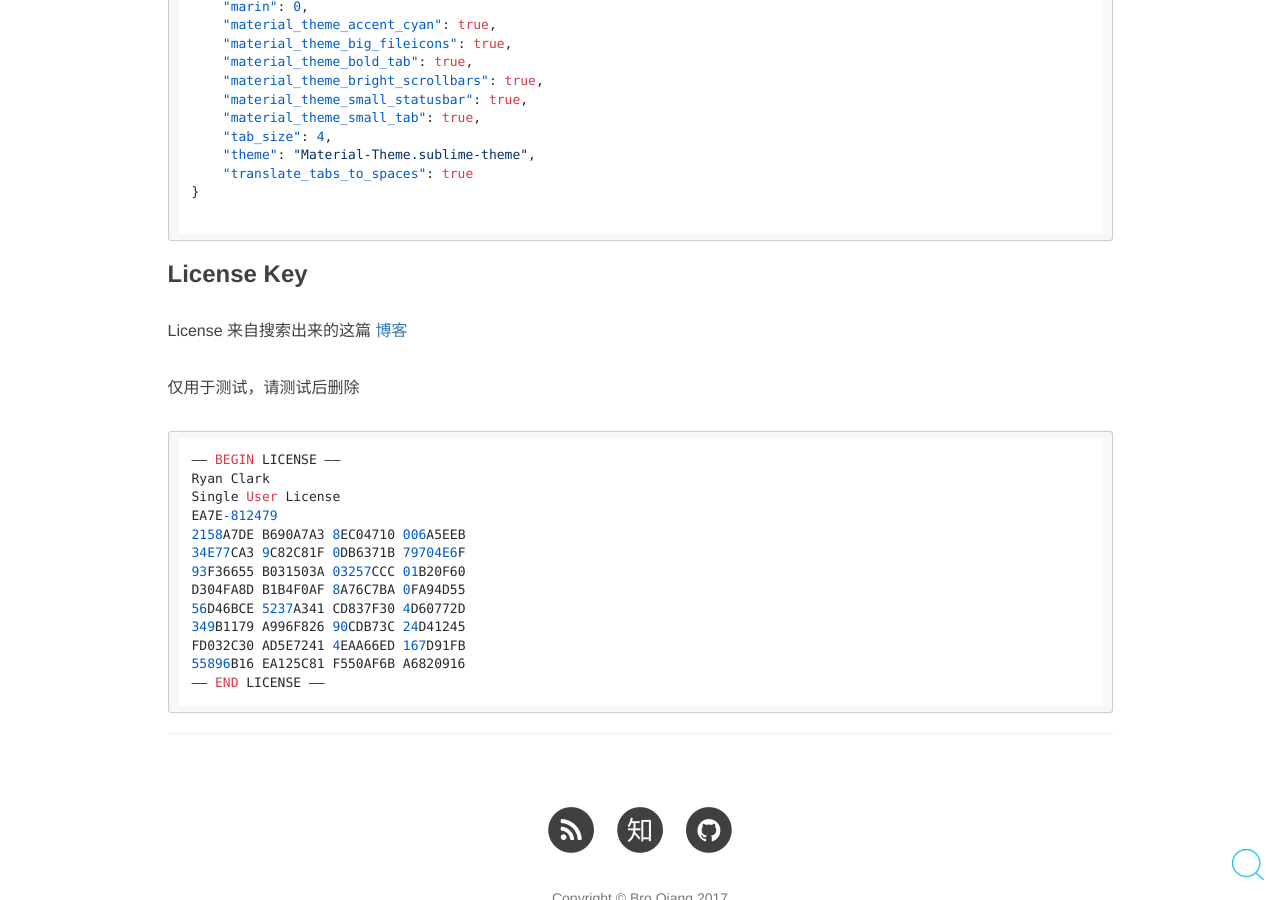
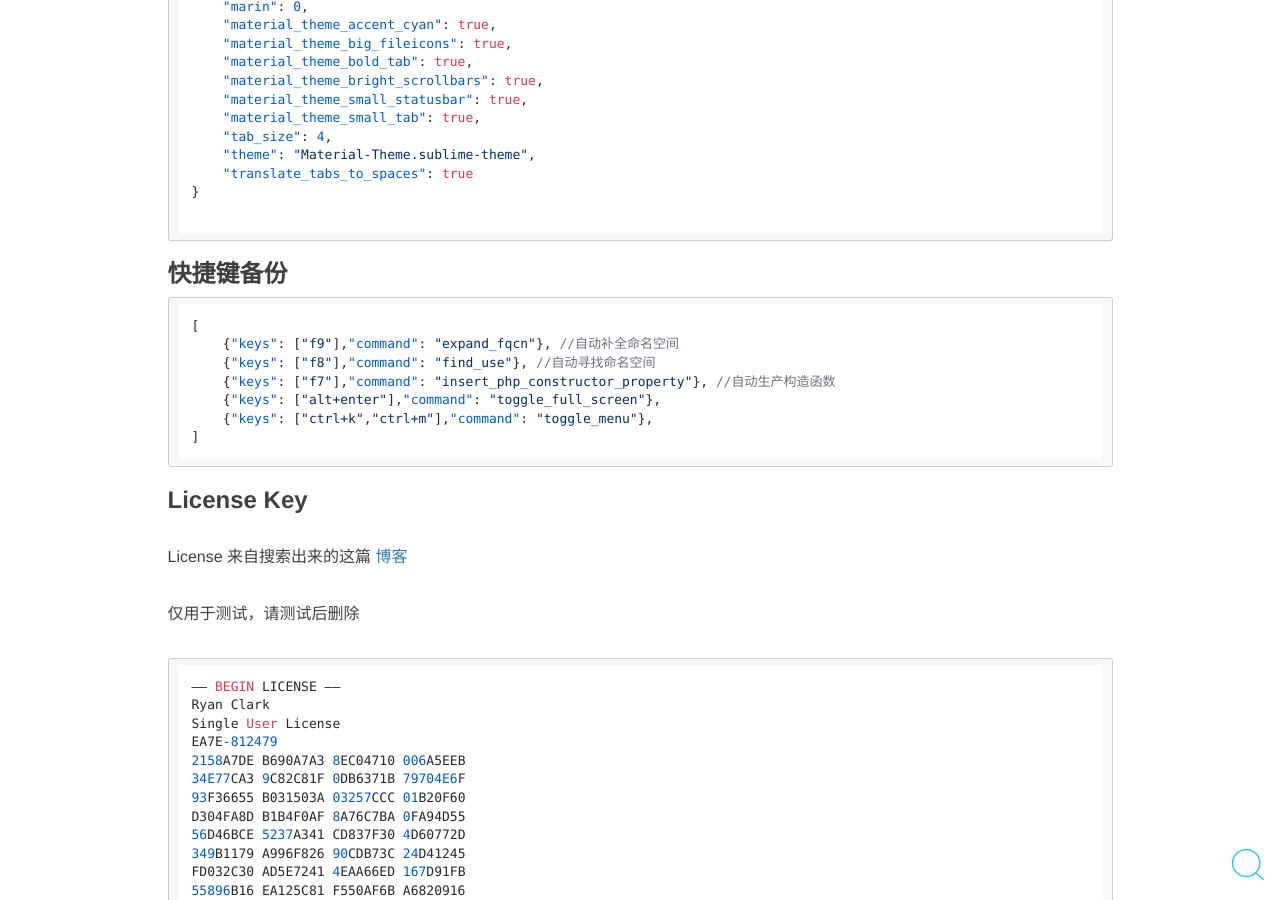
Before and after one commit to BroQiang/broqiang.github.io, a Jekyll site: the page built from _posts/2017-02-01-Sublime-Install.md, in a window 1280 px wide and 900 px high, scrolled down 2458 px. Built offline with Jekyll 4.4.1, drawn with Linux system fonts in a browser that asks for light colours; nearby versions of some CDN libraries; comment, search, counter and statistics services are not loaded.

Commit message:
添加快捷键备份

````diff
--- a/_posts/2017-02-01-Sublime-Install.md
+++ b/_posts/2017-02-01-Sublime-Install.md
@@ -117,6 +117,18 @@ $sudo dpki -i sublime-text_build*
 ```
 
 
+### 快捷键备份
+
+```
+[
+    {"keys": ["f9"],"command": "expand_fqcn"}, //自动补全命名空间
+    {"keys": ["f8"],"command": "find_use"}, //自动寻找命名空间
+    {"keys": ["f7"],"command": "insert_php_constructor_property"}, //自动生产构造函数
+    {"keys": ["alt+enter"],"command": "toggle_full_screen"},
+    {"keys": ["ctrl+k","ctrl+m"],"command": "toggle_menu"},
+]
+```
+
 ### License Key
 
 License 来自搜索出来的这篇 [博客](http://blog.csdn.net/hexon804/article/details/50982952)
````
